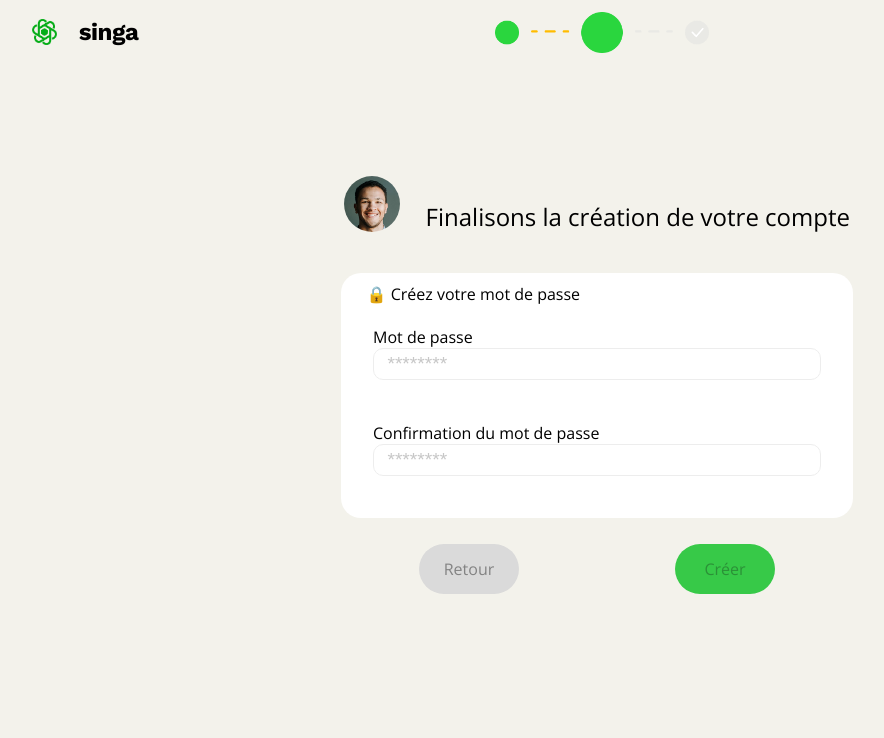
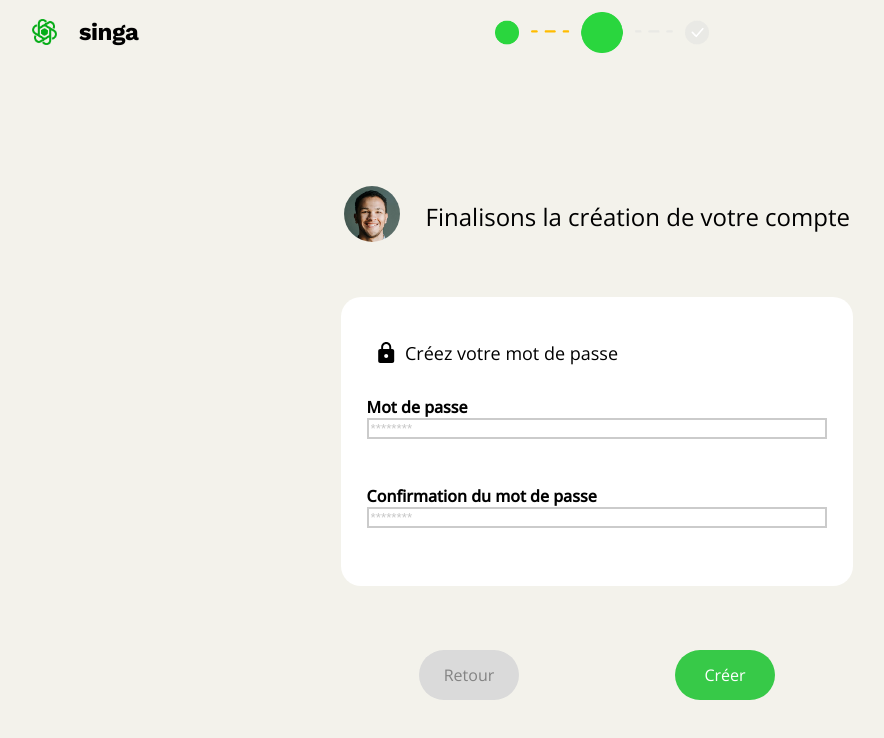
Before and after one commit to WildCodeSchool/paris-0921-project3-my-singa-assurance, a React (Vite) app: page /createaccount/step2 in a window 1280 px wide. Shown: the top 738 px of the page, without its empty margins (43-927 px from the left). Built offline with nearby package versions, Linux system fonts and the light colour scheme.

Commit message:
Fixed CSS for FormSignUpStep2

```diff
--- a/src/formSignUp/FormSignUpStep2.jsx
+++ b/src/formSignUp/FormSignUpStep2.jsx
@@ -8,6 +8,7 @@ import { createSubscriberAccount, logIn } from '../services/axios.service';
 import AuthenticationContext from '../context/AuthenticationContext';
 import SubscriberInfoContext from '../context/SubscriberInfoContext';
 
+import LockIcon from '@material-ui/icons/Lock';
 import style from './style/FormSignUpStep2.module.scss';
 import portrait from '../assets/portraitRecipient.png';
 import Logo from '../assets/logo.png';
@@ -68,12 +69,6 @@ function FormSignUpStep2() {
     navigate(-1);
   };
 
-  const Emoji = (props) => (
-    <span className={style.emojiHandright} role="img" aria-label={props.label ? props.label : ''} aria-hidden={props.label ? 'false' : 'true'}>
-      {props.symbol}
-    </span>
-  );
-
   const GoHome = () => {
     navigate('/');
   };
@@ -97,38 +92,41 @@ function FormSignUpStep2() {
       </div>
       <form onSubmit={handleSubmit(onSubmit)}>
         <div className={style.formContainer}>
-          <p>
-            <Emoji label="lock" symbol="🔒" /> Créez votre mot de passe
+          <p className={style.iconContainer}>
+            <LockIcon label="lock" className={style.icon} /> Créez votre mot de passe
           </p>
-          <div className={style.formGroup}>
-            <div>
-              <label htmlFor="password">Mot de passe</label>
+          <div className={style.subFormContainer}>
+            <label htmlFor="password" style={{ fontWeight: 'bold' }}>
+              Mot de passe
+            </label>
             <input
-                className={errors.password ? style.isInvalid : null}
+              className={style.input}
               type="password"
               name="password"
               id="password"
               {...register('password')}
-                placeHolder="********"
-                style={{ opacity: '40%' }}
+              placeholder="********"
+              style={errors.password ? { borderColor: 'red' } : null}
             />
             <p className={errors.password ? style.isInvalid : null}>{errors.password?.message}</p>
           </div>
-            <div>
-              <label htmlFor="confirmPassword">Confirmation du mot de passe</label>
+          <div className={style.subFormContainer}>
+            <label htmlFor="confirmPassword" style={{ fontWeight: 'bold' }}>
+              Confirmation du mot de passe
+            </label>
             <input
-                className={errors.confirmPassword ? style.isInvalid : null}
+              className={style.input}
               type="password"
               name="confirmPassword"
               id="confirmPassword"
               {...register('confirmPassword')}
-                placeHolder="********"
-                style={{ opacity: '40%' }}
+              placeholder="********"
+              style={errors.password ? { borderColor: 'red' } : null}
             />
             <p className={errors.confirmPassword ? style.isInvalid : null}>{errors.confirmPassword?.message}</p>
           </div>
         </div>
-        </div>
+      </form>
       <div className={style.formBtn}>
         <button className={style.btnBack} onClick={handleGoBack}>
           Retour
@@ -137,7 +135,6 @@ function FormSignUpStep2() {
           Créer
         </button>
       </div>
-      </form>
       <div className={style.created}>
         <p className={isCreated ? style.showCreated : style.hideCreated}>Votre espace adhérent a bien été créé</p>
       </div>
--- a/src/formSignUp/style/FormSignUpStep2.module.scss
+++ b/src/formSignUp/style/FormSignUpStep2.module.scss
@@ -44,12 +44,12 @@
 }
 .formTitle {
   display: flex;
-  justify-content: center;
   margin-top: 22vh;
+  align-items: center;
+  margin-bottom: 5vh;
 }
 
 .title {
-  margin-bottom: 5vh;
   font-size: 1.5rem;
 }
 
@@ -61,9 +61,28 @@
   font-family: 'Open sans', sans-serif;
   background-color: white;
   border-radius: 20px;
-
-  p {
-    margin: 2% 0 4% 5%;
+  padding: 5%;
+  .iconContainer {
+    display: flex;
+    align-items: center;
+    font-size: large;
+    .icon {
+      width: 3vw;
+      height: 3vh;
+    }
+  }
+  .subFormContainer {
+    display: flex;
+    flex-direction: column;
+    margin-top: 3%;
+    .input {
+      width: 100%;
+      opacity: 40%;
+      border: 2px solid gray;
+    }
+    .isInvalid {
+      color: red;
+    }
   }
 
   .formGroup {
@@ -89,11 +108,6 @@
         width: 45vw;
         padding: 1% 0 1% 1.5%;
       }
-
-      .isInvalid {
-        color: red;
-        border-color: red;
-      }
     }
   }
 }
@@ -103,6 +117,7 @@
   flex-direction: row;
   justify-content: space-around;
   padding-top: 5%;
+  width: 40vw;
 
   .btnBack {
     width: 100px;
@@ -124,6 +139,7 @@
     background-color: #37c948;
     font-family: 'Open sans', sans-serif;
     font-size: 1rem;
+    color: white;
     cursor: pointer;
   }
 }
```
Lines whose indentation alone changed are shown as unchanged.
